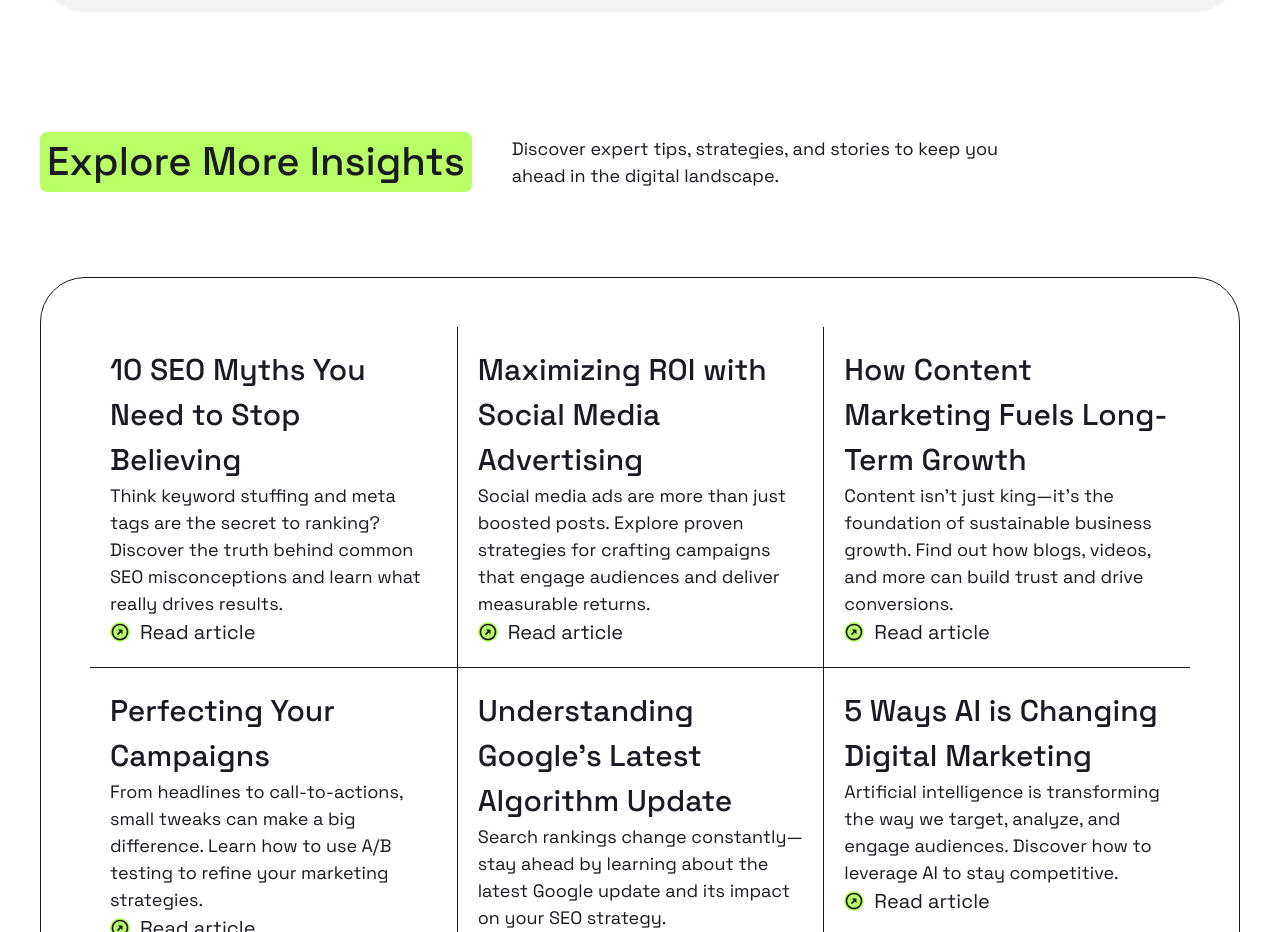
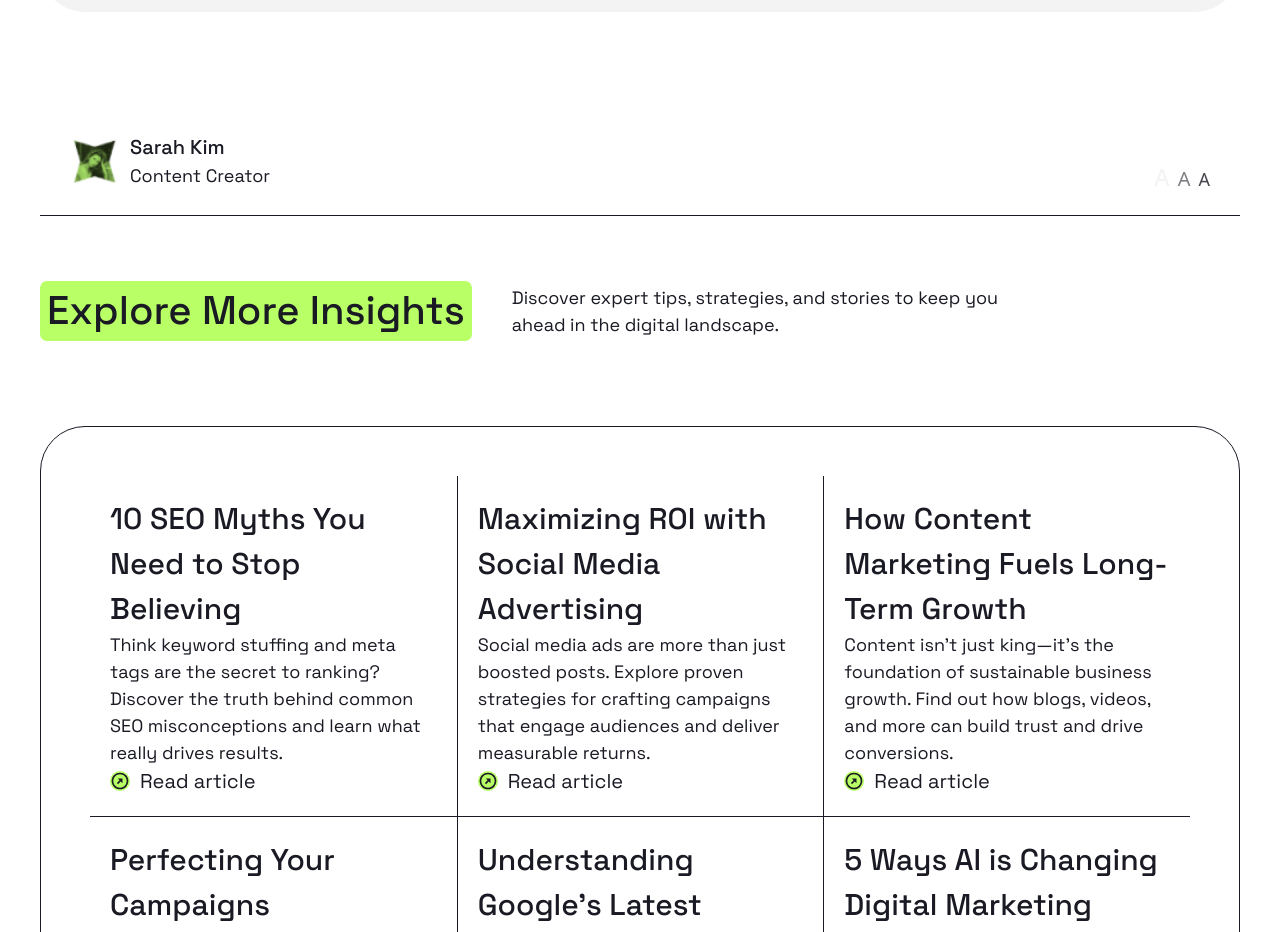
Before and after one commit to dkaliazin/positivus-site, a React (Vite) app: page /blog in a window 1280 px wide. Shown: the part 1220-2152 px from the top of the page. Built offline with nearby package versions, Linux system fonts and the light colour scheme.

Commit message:
header article

```diff
--- a/src/components/Article/Article.jsx
+++ b/src/components/Article/Article.jsx
@@ -1,20 +1,23 @@
 import css from './Article.module.css';
-const Article = () => {
+const Article = ({avatar, altAvatar, headertext,headertitle}) => {
     return (
         <section className={css.article}>
             <div className={css.header}>
-                <div>
-                    <img src="" alt="" />
+                <div className={css.personbox}>
+                    <img src={avatar} alt={altAvatar} className={css.img} />
                     <div>
-                        <h4></h4>
-                        <p></p>
+                        <h4>{headertitle}</h4>
+                        <p>{headertext}</p>
                     </div>
                 </div>
-                <div>
+                    <div className={css.ticker}>
+                        <span>A</span>
+                        <span>A</span>
+                        <span>A</span>
+                    </div>
 
-
-                </div>
             </div>
+            <span className={css.border}/>
         </section>
     )
 }
--- a/src/components/Article/Article.module.css
+++ b/src/components/Article/Article.module.css
@@ -0,0 +1,62 @@
+.article {
+}
+.header {
+  display: flex;
+  justify-content: space-between;
+  margin-bottom: 20px;
+  align-items: baseline;
+  padding: 0 30px;
+}
+.personbox {
+  display: inline-flex;
+  gap: 10px;
+  align-items: center;
+}
+.img {
+  width: 50px;
+  height: 50px;
+}
+.ticker {
+  display: flex;
+  align-items: baseline;
+  gap: 8px;
+}
+.ticker span {
+  color: #d0d0d0;
+  animation: blink 3s linear infinite;
+}
+
+.ticker span:nth-child(1) {
+  animation-delay: 0s;
+  font-size: 24px;
+  font-weight: 500;
+}
+.ticker span:nth-child(2) {
+  animation-delay: 1s;
+  font-size: 20px;
+  font-weight: 500;
+}
+.ticker span:nth-child(3) {
+  animation-delay: 2s;
+  font-size: 18px;
+  font-weight: 500;
+}
+
+@keyframes blink {
+  0%,
+  20%,
+  80%,
+  100% {
+    color: #f3f3f3;
+  }
+  40%,
+  60% {
+    color: #191a23;
+  }
+}
+.border {
+  border-top: 1px solid #191a23;
+  width: 100%;
+  display: block;
+  margin-bottom: 65px;
+}
--- a/src/pages/Blog/Blog.jsx
+++ b/src/pages/Blog/Blog.jsx
@@ -2,6 +2,8 @@ import InfoSection from "../../components/InfoSection/InfoSection";
 import heroimg from '../../assets/heroimg.png'
 import WhiteGridList from "../../components/WhiteGridList/WhiteGridList";
 import { whiteGridBlogData } from "../../assets/whiteGridBlogData";
+import Article from "../../components/Article/Article";
+import avatar from '../../assets/blog-avatar.png';
 const Blog = () => {
   return (
     <>
@@ -13,6 +15,13 @@ const Blog = () => {
         text={'PPC and organic marketing each offer unique benefits for driving traffic and growing your business. Discover which strategy aligns best with your goals and how to strike the perfect balance.'}
         title={'PPC vs. Organic Marketing: Which One Is Right for Your Business?'}
       />
+      <Article
+        avatar={avatar}
+        altAvatar={"Sarah Kim's Avatar"}
+        headertitle={'Sarah Kim'}
+        headertext={'Content Creator'}
+
+      />
       <WhiteGridList
         headertitle={'Explore More Insights'}
         headertext={'Discover expert tips, strategies, and stories to keep you ahead in the digital landscape.'}
```
Also changed, not shown: src/assets/blog-avatar.PNG (added).
